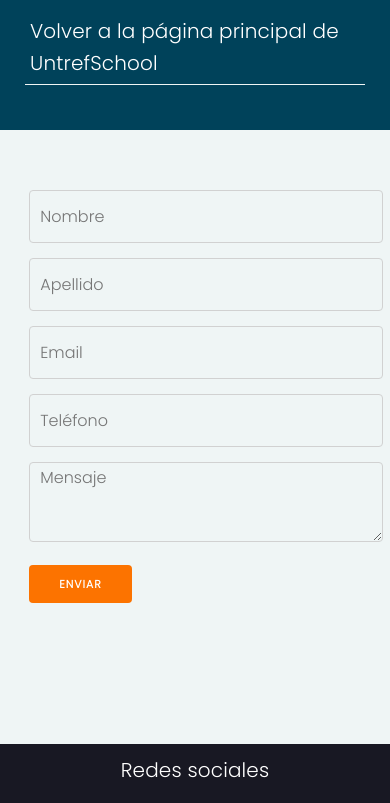
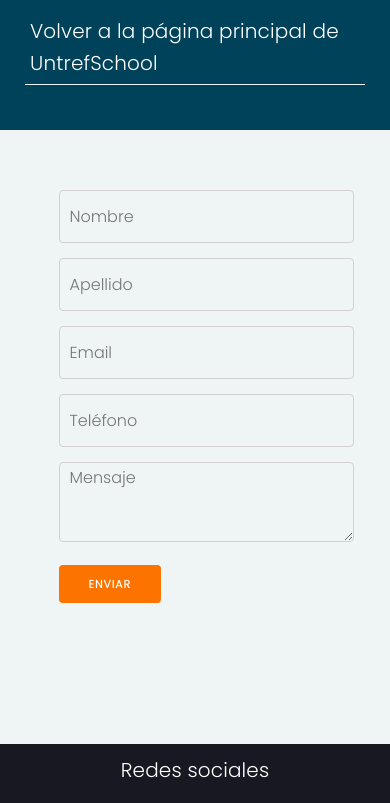
Before and after one commit to AndresMalchiodi/PROYECTO-INTEGRADOR-WEB-UNTREFSCHOOL, a plain HTML site: page formulario/formulario.html in a window 390 px wide. Shown: the top 803 px of the page. Drawn offline with nearby package versions, Linux system fonts and the light colour scheme; a web font is replaced by a local one.

```diff
--- a/css/style.css
+++ b/css/style.css
@@ -467,7 +467,7 @@
     /*Estilos formulario*/
 
     form{
-        width: 85%;
+        width: 70%;
     }
 
     }
```
Also changed, not shown: index.html (+3 -0 lines), multimedia/iconos/education.png (added).
